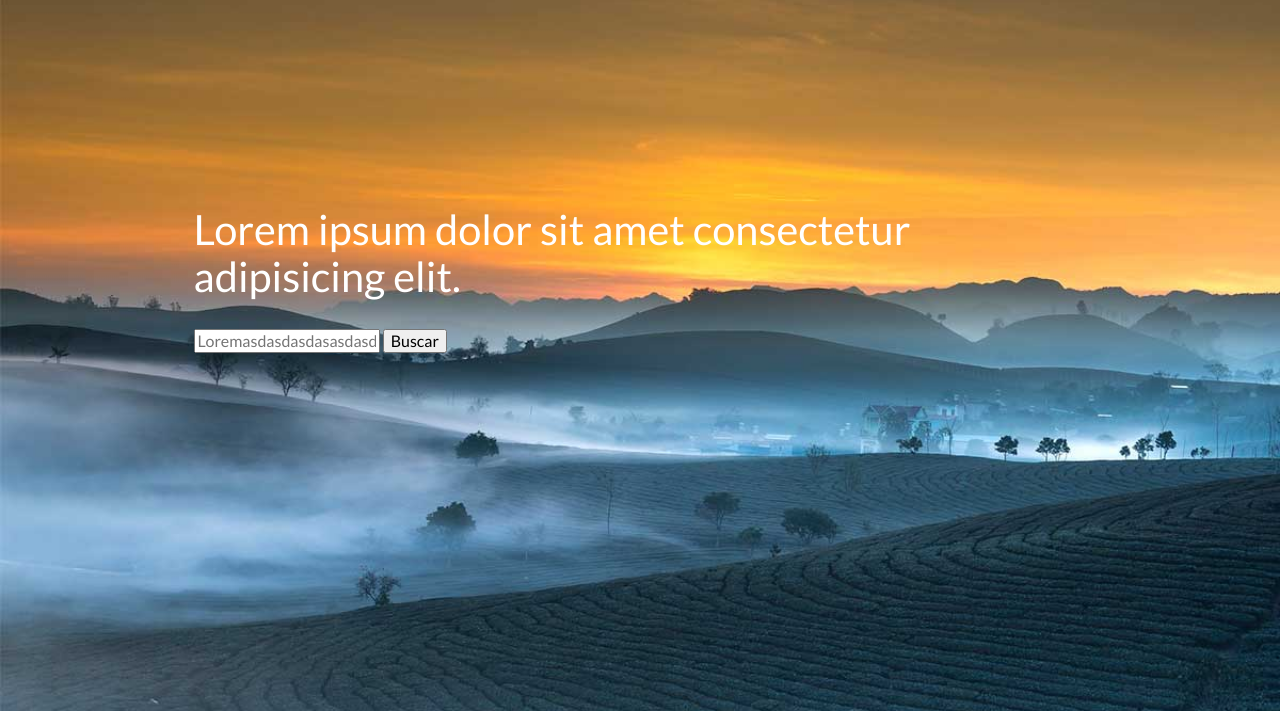
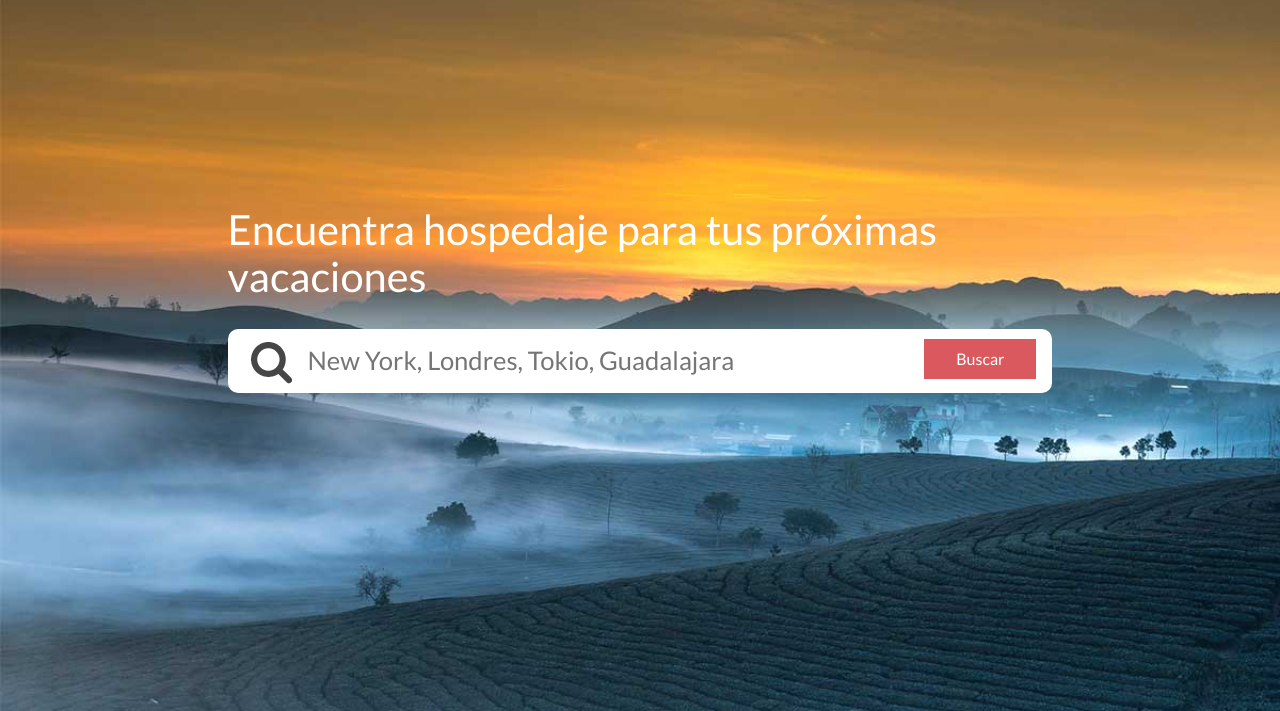
Before and after one commit to CristianSifuentes/guestsapplication, a plain HTML site: page index.html in a window 1280 px wide. Shown: the part 89-800 px from the top of the page. Drawn offline with nearby package versions, Linux system fonts and the light colour scheme.

Commit message:
CSC 2019/01/19: Trabajando con el header de la aplicación

```diff
--- a/css/styles.css
+++ b/css/styles.css
@@ -13,20 +13,21 @@ body{
 }
 
 h1{
+  font-weight: 400;
   font-size: 2.6rem;
   /*por default todos los h tienen un weight de 700*/
-  font-weight: 400;
 }
 
 h2{
     font-size: 2rem;
-
 }
 
 h3{
     font-size: 1.8rem;
 }
-
+img {
+    max-width: 100%;
+}
 /* interfaz  */
 .contenedor {
     max-width: 1100px;
@@ -73,10 +74,36 @@ h3{
 .contenido-hero h1 {
     grid-column: 2 / 3;
     color: var(--claro);
+    grid-row: 1 / 2;
 
 }
 
 .contenido-hero form {
     grid-column: 2 / 3;
     grid-row: 2 / 3;
+    position: relative;
+    display: flex; /**/
+    height: 4rem;
 }
+
+form input[type="text"] {
+    flex: 1;
+    border: none;
+    border-radius: 10px;
+    background-image: url(../img/lupa.png); /*por default todos los backgrund se repiten*/
+    background-repeat: no-repeat;
+    background-position: calc(1% + 1rem) calc(1% + .8rem); /*Coloca la lupa posicionada correctamente*/
+    padding-left: 5rem;
+    font-size: 1.6rem;
+
+}
+
+form input[type="submit"] {
+    position: absolute;
+    right: 1rem;
+    top: .6rem;
+    padding: .7rem 2rem;
+    border: none;
+    background-color: var(--primario);
+    color: var(--claro);
+}
--- a/index.html
+++ b/index.html
@@ -27,9 +27,9 @@
 
 
         <div class="contenido-hero contenedor">
-            <h1>Lorem ipsum dolor sit amet consectetur adipisicing elit.</h1>
+            <h1>Encuentra hospedaje para tus próximas vacaciones</h1>
             <form action="#">
-                <input type="text" name="busqueda" class="busqueda" placeholder="Loremasdasdasdasasdasdasdasdasdasdasdasdasdas">
+                <input type="text" name="busqueda" class="busqueda" placeholder="New York, Londres, Tokio, Guadalajara">
                  <input type="submit" value="Buscar">
             </form>
         </div><!-- contenido-hero -->
```
